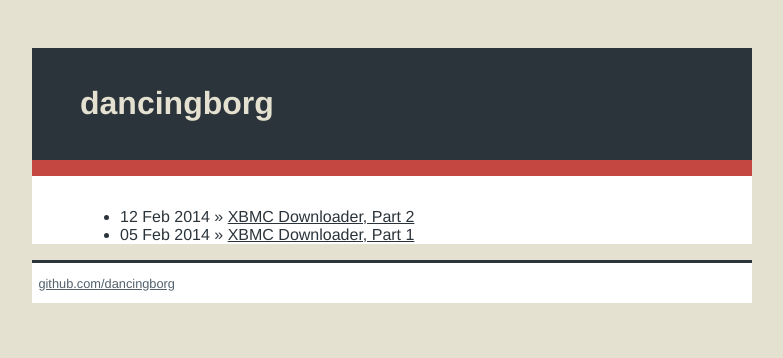
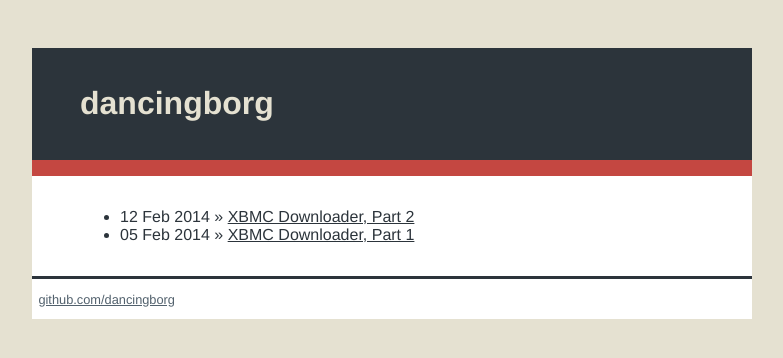
Before and after one commit to andre-abadi/andre-abadi.github.io, a Jekyll site: the page built from index.html, in a window 1280 px wide. Shown: the top 358 px of the page, without its empty margins (248-1031 px from the left). Built offline with Jekyll 4.4.1, drawn with Linux system fonts in a browser that asks for light colours; Markdown is read by kramdown in place of the engine named in the settings.

Commit message:
margin to padding

```diff
--- a/css/main.css
+++ b/css/main.css
@@ -19,7 +19,7 @@ a, a:hover, a:visited  {
   padding-left: 0.5em;
   padding-right: 0.5em;
   padding-top: 1em;
-  margin-bottom: 1em;
+  padding-bottom: 1em;
 }
 
 .header {
```
